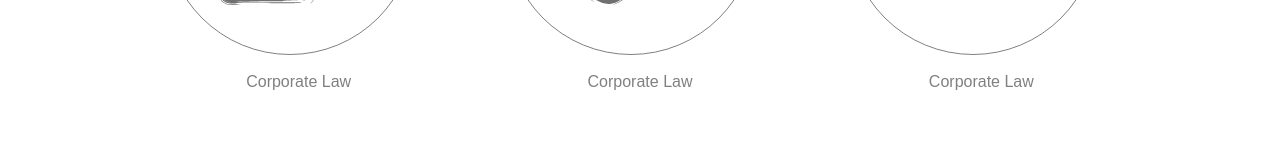
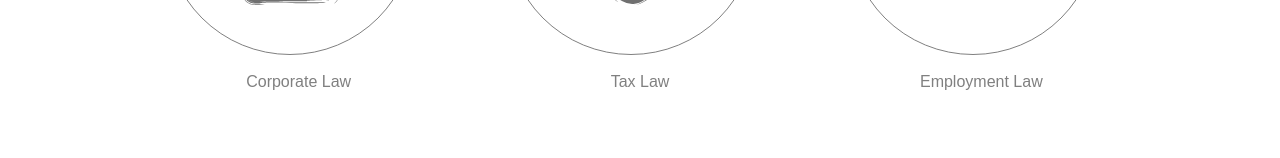
Before and after one commit to Elizabethmwania/lawyers-networking-platform-frontend, a React (Create React App) app: page / in a window 1280 px wide. Shown: the part 1064-1222 px from the top of the page. Built offline with nearby package versions, Linux system fonts and the light colour scheme; no server answers; a web font is replaced by a local one.

Commit message:
practice area modification

```diff
--- a/src/components/Sections/Services.jsx
+++ b/src/components/Sections/Services.jsx
@@ -36,14 +36,14 @@ export default function Services() {
                   <div className="imageContainer">
                   <img src={practice1} className="serviceImage"alt="practice-area" /></div>
                 </ServiceBoxWrapper>
-                <p className=" font13 textCenter">Corporate Law</p>
+                <p className=" font13 textCenter">Tax Law</p>
               </Col>
               <Col className="col-md-4">
                 <ServiceBoxWrapper>
                   <div className="imageContainer">
                     <img src={practice3} className="serviceImage"alt="practice-area" />
                   </div>
-                  <p className=" font13 textCenter">Corporate Law</p>
+                  <p className=" font13 textCenter">Employment Law</p>
                 </ServiceBoxWrapper>
               </Col>
               {/* <Col className="col-4"> */}
--- a/src/style/Landing.css
+++ b/src/style/Landing.css
@@ -87,7 +87,7 @@ h1 {
   margin-left: 25px;
 }
 .serviceImage{
-  width: 200px;
+  width: 250px;
   height: 150px;
   align-items: center;
   align-content: center;
```
